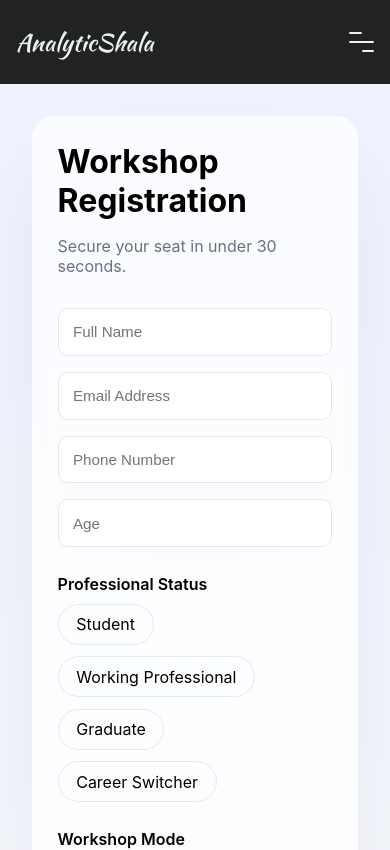
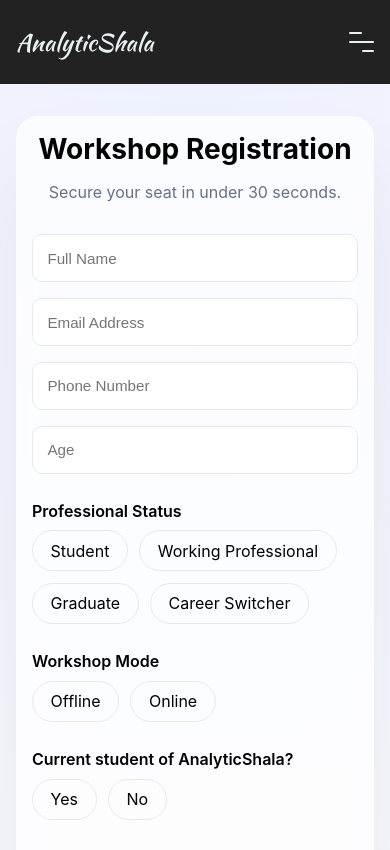
Before and after one commit to erfaiz007/analyticshala, a React (Vite) app: page /workshop-form in a window 390 px wide. Shown: the top 850 px of the page. Built offline with nearby package versions, Linux system fonts and the light colour scheme; no server answers.

Commit message:
updated styles

```diff
--- a/src/components/WorkshopCard/workshopCard.css
+++ b/src/components/WorkshopCard/workshopCard.css
@@ -5,7 +5,7 @@
   overflow: hidden;
   background: white;
 
-  box-shadow: 0 6px 20px rgba(0, 0, 0, 0.06);
+  box-shadow: 0 6px 20px rgba(0, 0, 0, 0.15);
   transition: all 0.28s ease;
   cursor: pointer;
 }
--- a/src/pages/WorkshopDetails/workshopDetails.css
+++ b/src/pages/WorkshopDetails/workshopDetails.css
@@ -1,7 +1,7 @@
 .WorkshopDetails_wrapper {
   max-width: 1300px;
   margin: auto;
-  padding: clamp(1.5rem, 4vw, 3rem);
+  padding: 2rem 1rem;
   display: flex;
   flex-direction: column;
   gap: clamp(2rem, 5vw, 4rem);
@@ -91,8 +91,8 @@
 }
 
 .learn {
-  box-shadow: 0 5px 5px rgba(0, 0, 0, 0.1);
-  padding: 2rem;
+  box-shadow: 0 5px 5px rgba(0, 0, 0, 0.15);
+  padding: 1rem;
   border-radius: 0.75rem;
 }
 
@@ -103,7 +103,7 @@
   border-radius: 16px;
 
   background: white;
-  box-shadow: 0 8px 25px rgba(0, 0, 0, 0.05);
+  box-shadow: 0 2px 5px rgba(0, 0, 0, 0.15);
 
   transition: 0.3s;
 }
--- a/src/pages/WorkshopForm/WorkshopForm.css
+++ b/src/pages/WorkshopForm/WorkshopForm.css
@@ -3,7 +3,7 @@
   display: flex;
   align-items: center;
   justify-content: center;
-  padding: 2rem;
+  padding: 2rem 1rem;
   background: radial-gradient(circle at top, #eef2ff, #f7f8fc);
   font-family: Inter, sans-serif;
 }
@@ -14,7 +14,7 @@
   background: rgba(255, 255, 255, 0.75);
   backdrop-filter: blur(12px);
   border-radius: 22px;
-  padding: 2.5rem;
+  padding: 2rem;
   box-shadow: 0 50px 90px rgba(0, 0, 0, 0.06);
 }
 
@@ -129,7 +129,16 @@ button:disabled {
 
 @media (max-width: 640px) {
   .workshopForm_card {
-    padding: 1.6rem;
+    padding: 1rem;
+  }
+
+  .workshopForm_card h1 {
+    text-align: center;
+    font-size: 1.75rem;
+  }
+
+  .workshopForm_card .subtitle {
+    text-align: center;
   }
 
   .grid {
--- a/src/pages/Workshops/workshops.css
+++ b/src/pages/Workshops/workshops.css
@@ -1,7 +1,7 @@
 .workshops_container {
   max-width: 1200px;
   margin: auto;
-  padding: clamp(1.5rem, 4vw, 3rem);
+  padding: 2rem 1rem;
   display: flex;
   flex-direction: column;
   gap: 3rem;
@@ -11,7 +11,7 @@
 
 .workshops_container .upcoming,
 .workshops_container .previous {
-  padding: clamp(1.2rem, 2vw, 2rem);
+  padding: 1rem;
   border-radius: 14px;
   background: #ffffff;
   box-shadow: 0 10px 30px rgba(0, 0, 0, 0.06);
```
